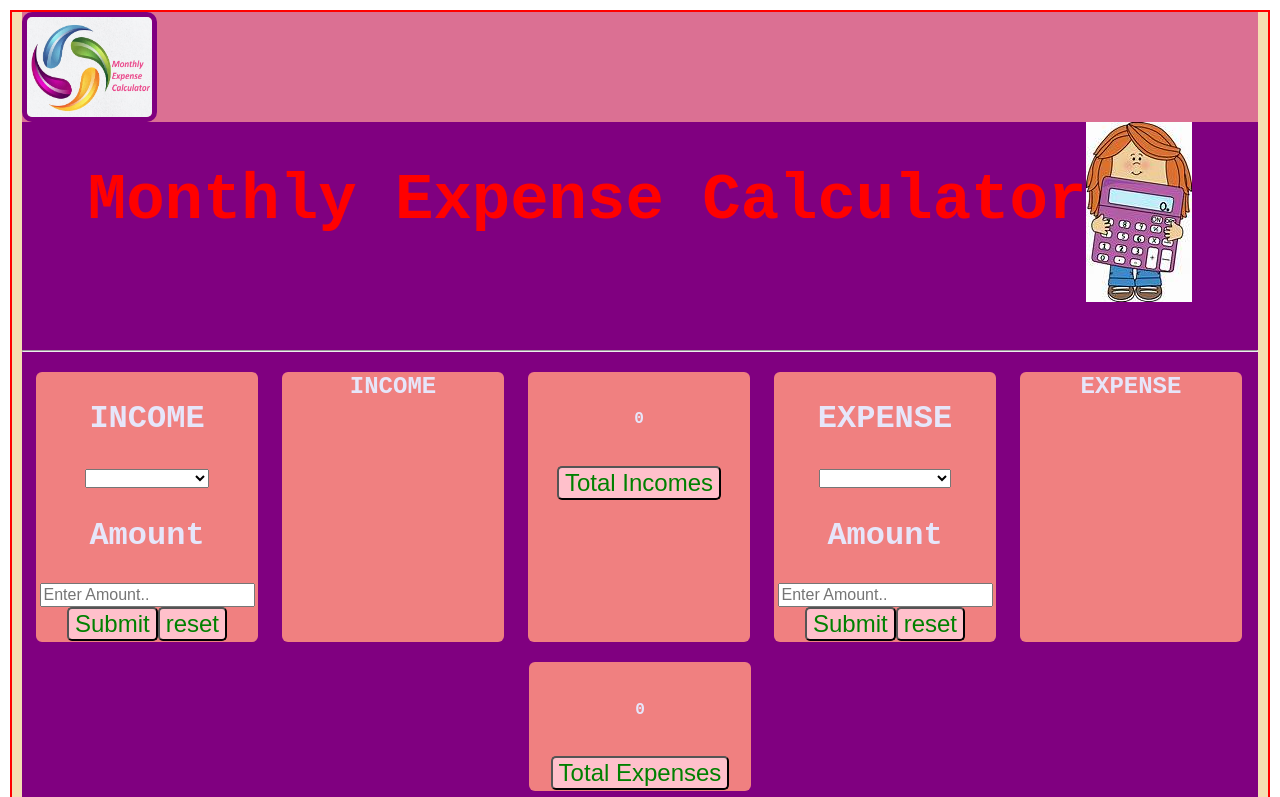
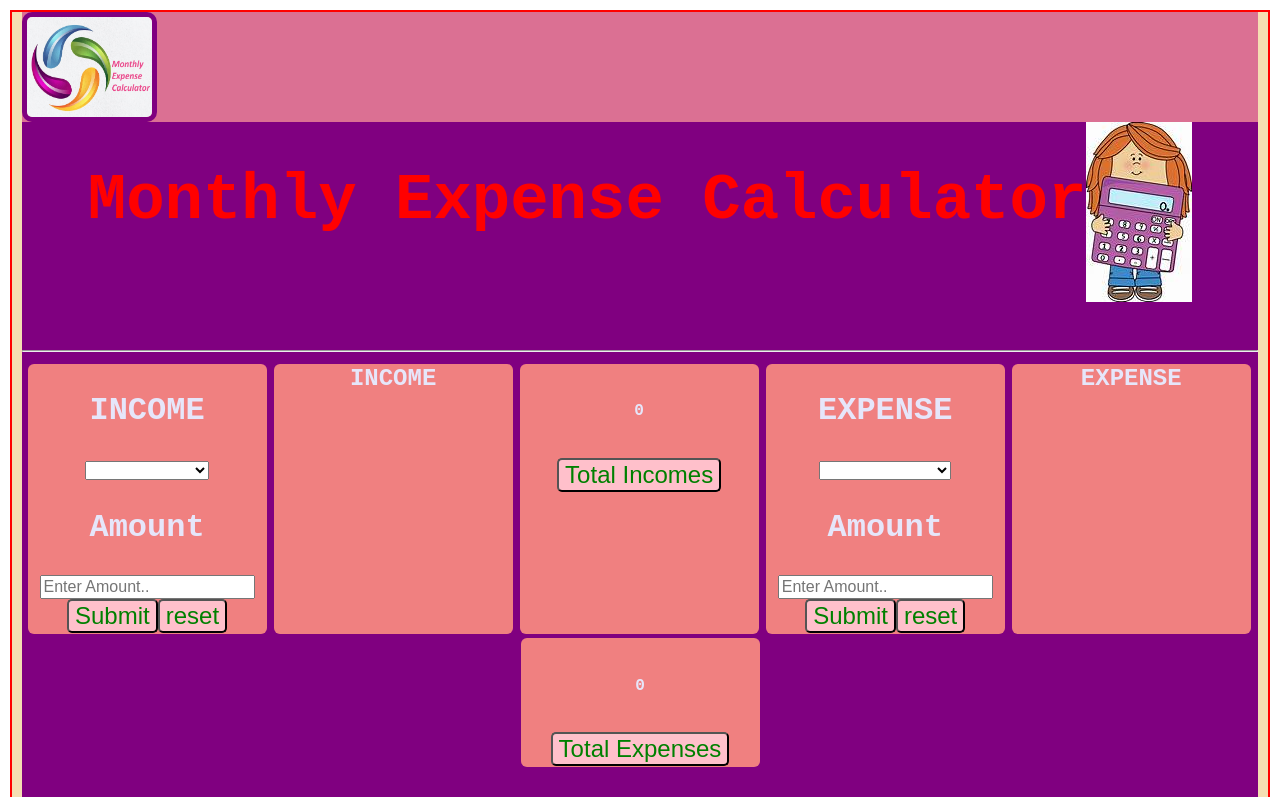
Before and after one commit to NicelinJones/MEC, a React (Create React App) app: page / in a window 1280 px wide. Shown: the top 797 px of the page. Built offline with nearby package versions, Linux system fonts and the light colour scheme.

Commit message:
ninth commit

```diff
--- a/src/components/Transaction.css
+++ b/src/components/Transaction.css
@@ -17,8 +17,8 @@
 }
 .lib table tr td{
 
-  width: 220px;
-  margin: 10px;
+  width: 237px;
+  margin: 2px;
   color:lavender;
   border-radius: 6px;
   background-color:lightcoral;
```
